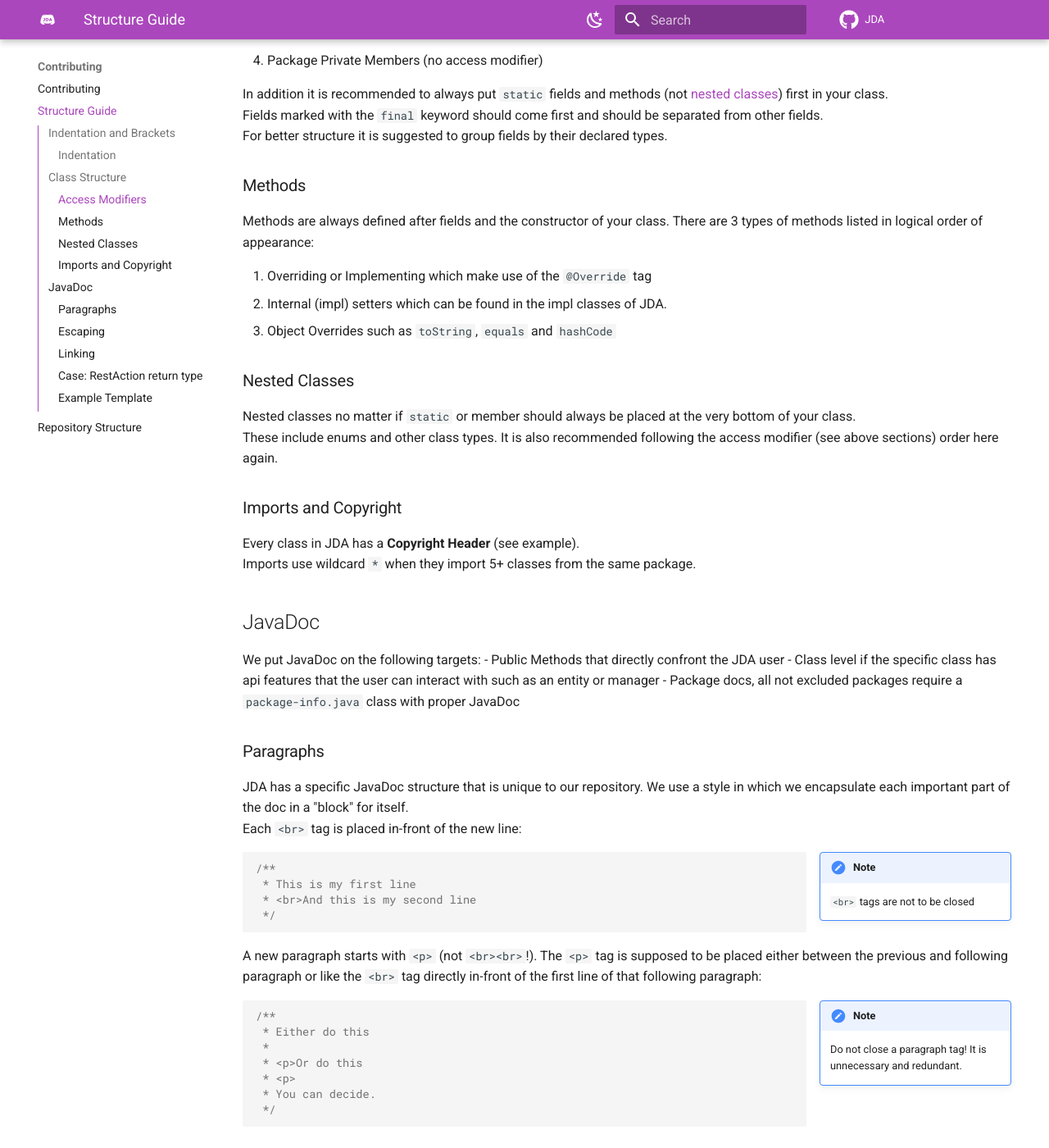
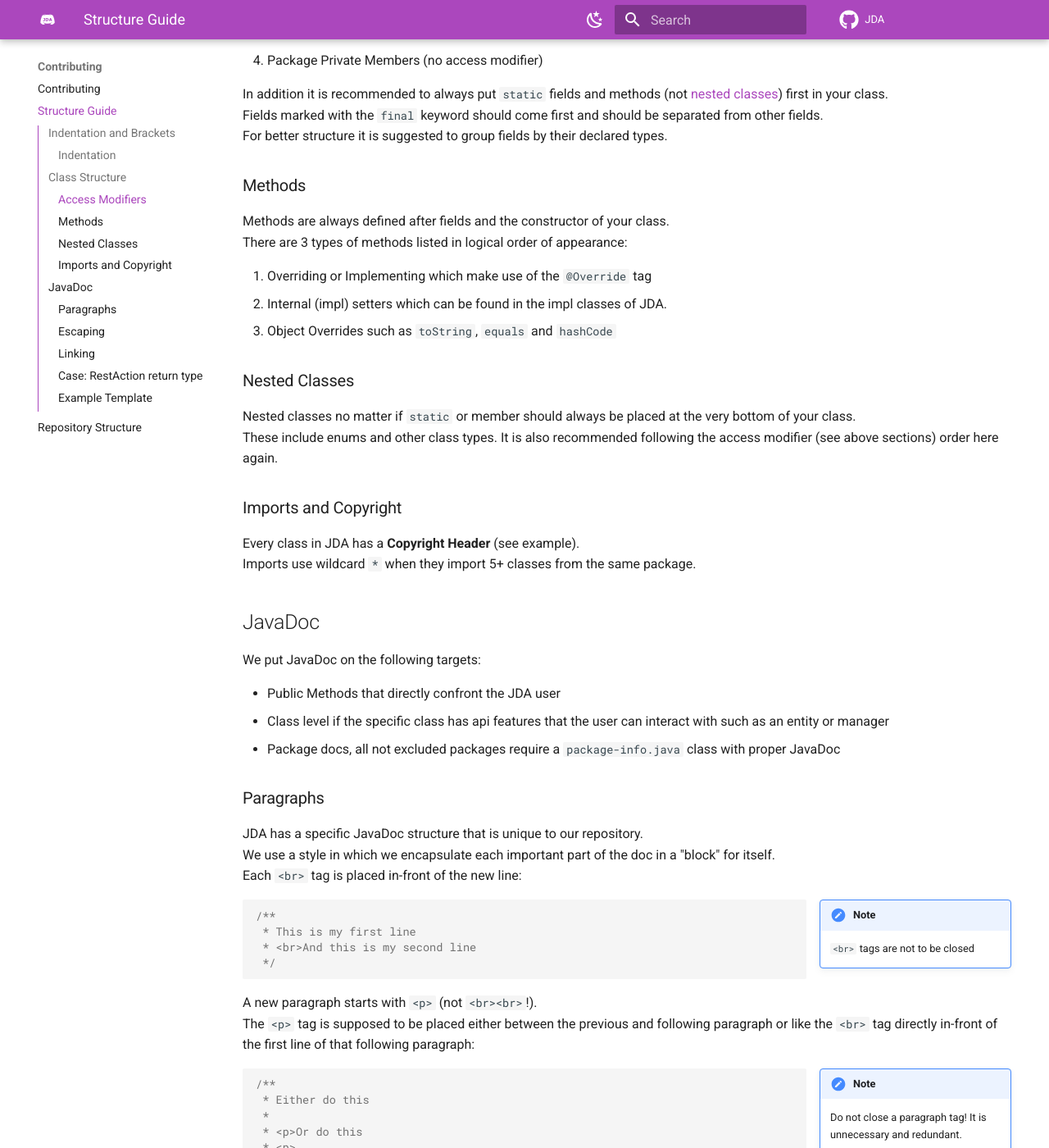
Before and after one commit to discord-jda/JDA-Website, an MkDocs documentation site: the page built from docs/contributing/structure-guide.md, in a window 1280 px wide and 1400 px high, scrolled down 1083 px. Shown: the whole window at 82% size. Built offline with MkDocs 1.6.1 and Material for MkDocs 9.7.7, drawn with Linux system fonts in a browser that asks for light colours; comment, search, counter and statistics services are not loaded; some of the changed text lies outside the part shown.

Commit message:
Fix a few things and other QOL changes

````diff
--- a/docs/contributing/structure-guide.md
+++ b/docs/contributing/structure-guide.md
@@ -46,8 +51,8 @@
 4. Package Private Members (no access modifier)
 
 In addition it is recommended to always put `static` fields and methods (not [nested classes](#nested-classes)) first in your class.
-<br>Fields marked with the `final` keyword should come first and should be separated from other fields.
-<br>For better structure it is suggested to group fields by their declared types.
+Fields marked with the `final` keyword should come first and should be separated from other fields.
+For better structure it is suggested to group fields by their declared types.
 
 ### Methods
 
@@ -61,16 +66,17 @@
 ### Nested Classes
 
 Nested classes no matter if `static` or member should always be placed at the very bottom of your class.
-<br>These include enums and other class types. It is also recommended following the access modifier (see above sections) order here again.
+These include enums and other class types. It is also recommended following the access modifier (see above sections) order here again.
 
 ### Imports and Copyright
 
 Every class in JDA has a **Copyright Header** (see example).
-<br>Imports use wildcard `*` when they import 5+ classes from the same package.
+Imports use wildcard `*` when they import 5+ classes from the same package.
 
 ## JavaDoc
 
 We put JavaDoc on the following targets:
+
 - Public Methods that directly confront the JDA user
 - Class level if the specific class has api features that the user can interact with such as an entity or manager
 - Package docs, all not excluded packages require a `package-info.java` class with proper JavaDoc
@@ -79,7 +85,7 @@
 
 JDA has a specific JavaDoc structure that is unique to our repository.
 We use a style in which we encapsulate each important part of the doc in a "block" for itself.
-<br>Each `<br>` tag is placed in-front of the new line:
+Each `<br>` tag is placed in-front of the new line:
 
 !!! note inline end
     `<br>` tags are not to be closed
@@ -111,9 +117,9 @@
 ### Escaping
 
 When you want to use characters that are not available in JavaDoc source most people tend to go with escaped characters such as `&tm;`.
-<br>In JDA we usually stick -if possible- to `{@literal ™}` for readability sake. When using this JavaDoc tag you must remember
+In JDA we usually stick -if possible- to `{@literal ™}` for readability sake. When using this JavaDoc tag you must remember
 that it does not allow other nested tags since it will replace them with their literal characters instead!
-<br>Another important tag you can use to achieve something that `<code>true</code>` does you can use `{@code true}`.
+Another important tag you can use to achieve something that `<code>true</code>` does you can use `{@code true}`.
 If you however want to also have nested links or other JavaDoc tags in your code snippet you can fallback to using the `<code>` tag:
 ```java
 /**
@@ -163,6 +170,7 @@
  * </ul>
  */
 ```
+
 !!! note
     Always make these your last description paragraph
     <br>Taken from: [MessageChannel](https://github.com/DV8FromTheWorld/JDA/blob/master/src/main/java/net/dv8tion/jda/core/entities/MessageChannel.java#L169-L179)
@@ -176,6 +184,10 @@
 ```
 
 ### Example Template
+
+!!! note inline end
+    We align each block with whitespace as you can see how `@param` is separated with 2 space characters from the actual parameter name
+
 ```java
     /**
      * This description should inform the user about the basic function of the method (or class)
@@ -234,5 +246,3 @@
      *         it should start the block in the next line with the correct indentation.
      */
 ```
-!!! note
-     We align each block with whitespace as you can see how `@param` is separated with 2 space characters from the actual parameter name
--- a/mkdocs.yml
+++ b/mkdocs.yml
@@ -7,6 +7,7 @@
     - navigation.instant
     - navigation.tabs
     - toc.integrate
+    - content.code.annotate
   name: material
   logo: assets/logo-transparent.svg
   icon:
@@ -38,6 +39,7 @@
 
 markdown_extensions:
   - admonition
+  - meta
   - pymdownx.details
   - pymdownx.superfences
   - pymdownx.highlight
````
Also changed, not shown: other parts of docs/contributing/structure-guide.md (+14 -8 lines), docs/contributing/contributing.md (+14 -10 lines), docs/index.md (added, +3 -0 lines).
